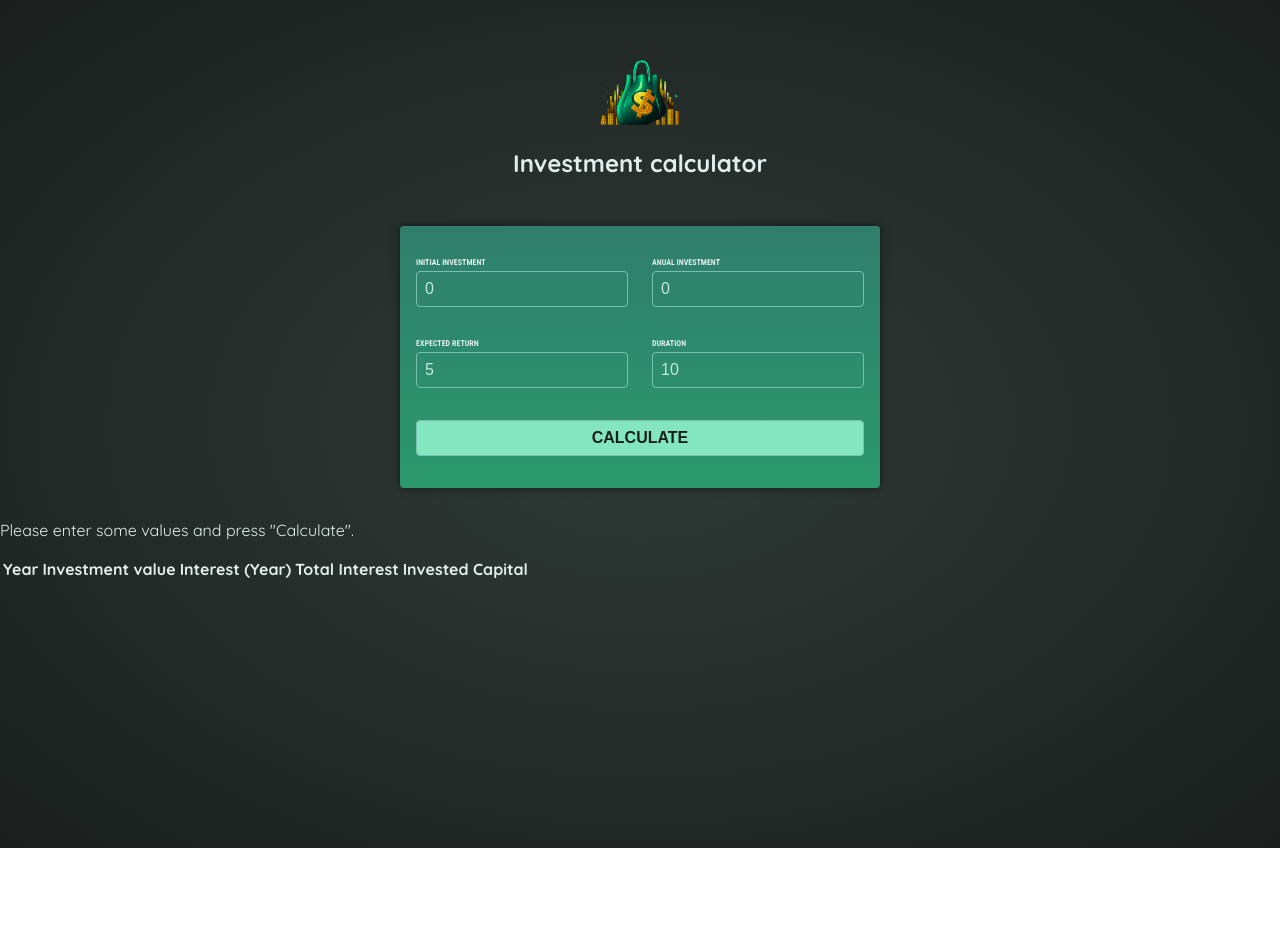
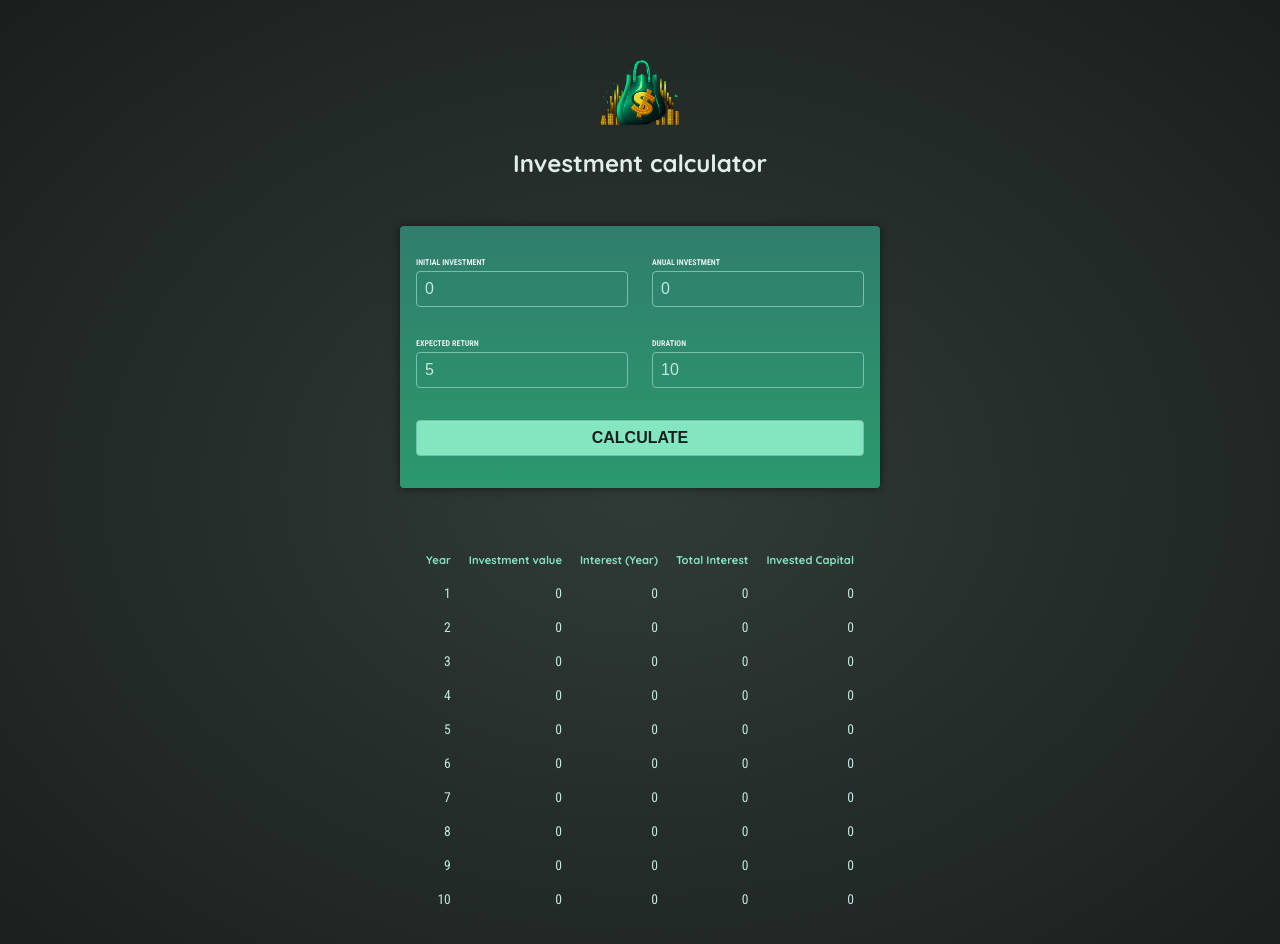
Before and after one commit to SneakyJ/InvestmentCalculator, an Angular app: page / in a window 1280 px wide. Both pictures are taken after a click on the button "CALCULATE". Shown: the top 944 px of the page. Before the commit the page ends 848 px from the top, so only its background shows below. Built offline with nearby package versions, Linux system fonts and the light colour scheme.

Commit message:
Outputting data in a table

```diff
--- a/src/app/investment-results/investment-results.component.css
+++ b/src/app/investment-results/investment-results.component.css
@@ -0,0 +1,19 @@
+table {
+    max-width: 50rem;
+    margin: 2rem auto;
+    padding: 1rem;
+    table-layout: fixed;
+    border-spacing: 1rem;
+    text-align: right;
+  }
+
+  table thead {
+    font-size: 0.7rem;
+    color: #83e6c0;
+  }
+
+  table tbody {
+    font-family: "Roboto Condensed", sans-serif;
+    font-size: 0.85rem;
+    color: #c2e9e0;
+  }
--- a/src/app/investment-results/investment-results.component.html
+++ b/src/app/investment-results/investment-results.component.html
@@ -1,5 +1,6 @@
-<p>Please enter some values and press "Calculate".</p>
-
+@if (!results) {
+    <p class="center">Please enter some values and press "Calculate".</p>
+} @else {
     <table>
         <thead>
             <tr>
@@ -11,6 +12,15 @@
             </tr>
         </thead>
         <tbody>
-
+            @for(result of results; track result.year) {
+                <tr>
+                    <td>{{result.year}}</td>
+                    <td>{{result.valueEndOfYear}}</td>
+                    <td>{{result.interest}}</td>
+                    <td>{{result.totalInterest}}</td>
+                    <td>{{result.totalAmountInvested}}</td>
+                </tr>
+            }
         </tbody>
     </table>
+}
```
Lines whose indentation alone changed are shown as unchanged.
